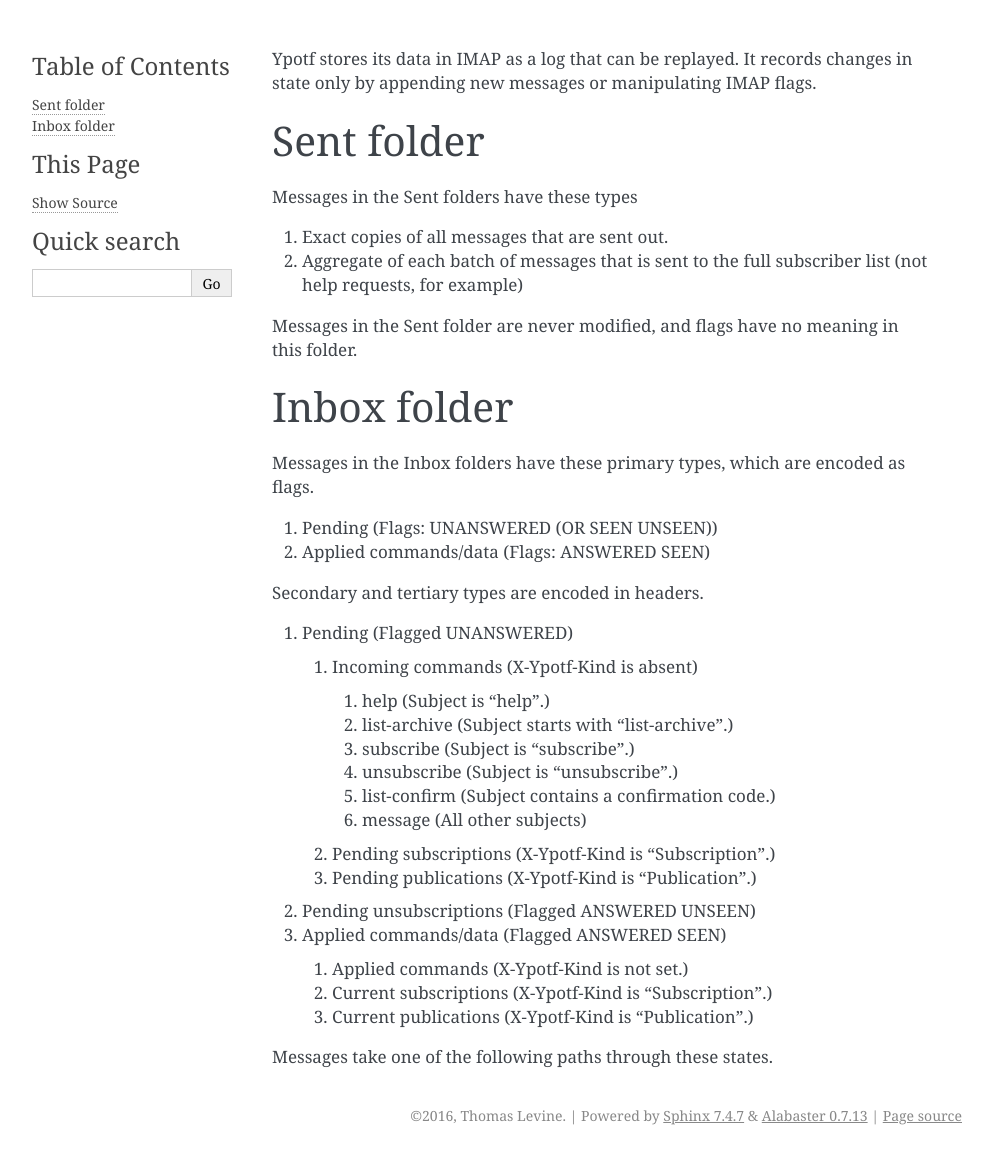
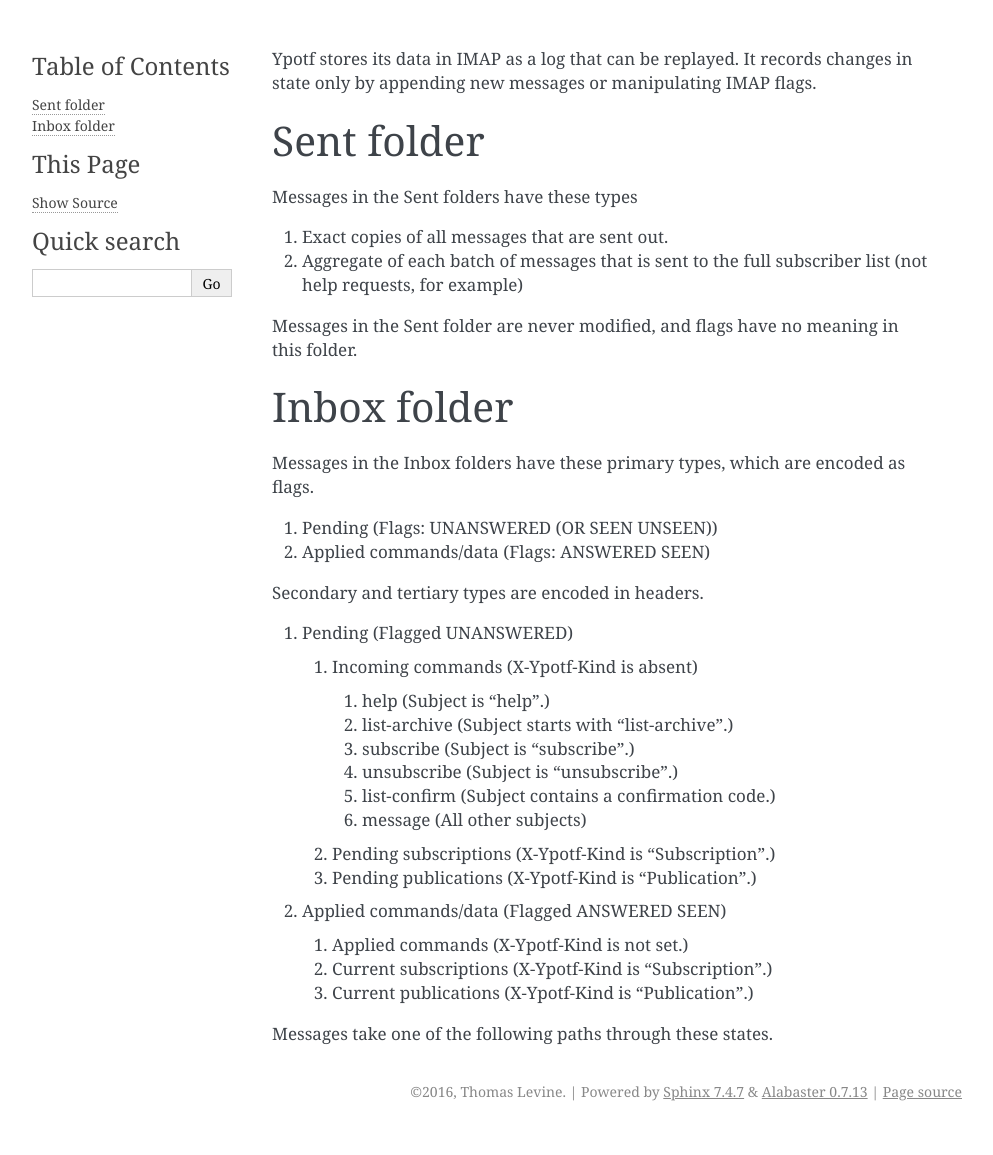
Before and after one commit to tlevine/ypotf, a Sphinx documentation site: the page built from docs/data-model.rst, in a window 1280 px wide. Shown: the whole page, without its empty margins (148-1141 px from the left). Built offline with Sphinx 7.4.7, drawn with Linux system fonts in a browser that asks for light colours; after the commit the page ends 1131 px from its top, so only the background shows below that.

Commit message:
Automatic commit with j

```diff
--- a/docs/data-model.rst
+++ b/docs/data-model.rst
@@ -37,9 +37,7 @@ Secondary and tertiary types are encoded in headers.
   2. Pending subscriptions (X-Ypotf-Kind is "Subscription".)
   3. Pending publications (X-Ypotf-Kind is "Publication".)
 
-2. Pending unsubscriptions (Flagged ANSWERED UNSEEN)
-
-3. Applied commands/data (Flagged ANSWERED SEEN)
+2. Applied commands/data (Flagged ANSWERED SEEN)
 
   1. Applied commands (X-Ypotf-Kind is not set.)
   2. Current subscriptions (X-Ypotf-Kind is "Subscription".)
```
Also changed, not shown: 1 other file.
